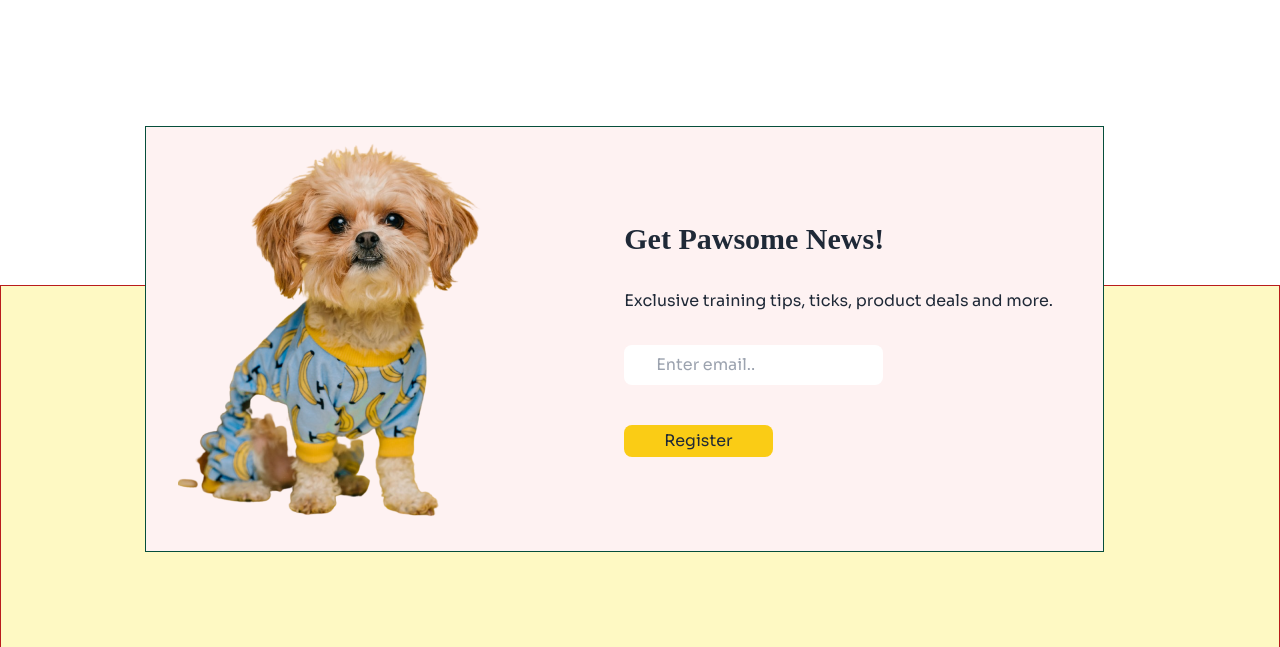
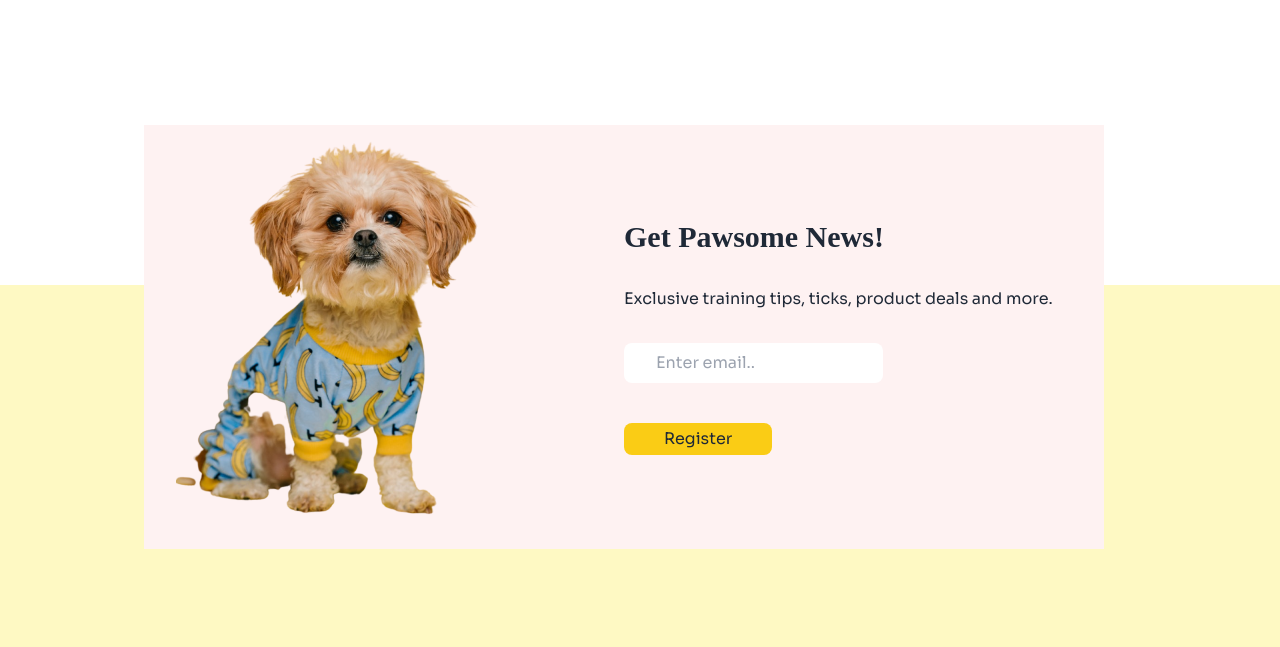
Before and after one commit to jstech-coder/Assignment-03, a plain HTML site: page index.html in a window 1280 px wide. Shown: the part 2448-3095 px from the top of the page. Drawn offline with nearby package versions, Linux system fonts and the light colour scheme; a web font is replaced by a local one.

Commit message:
some bug solving is added

```diff
--- a/index.html
+++ b/index.html
@@ -322,12 +322,12 @@
 
   <!-- footer-section -->
 
-  <footer class=" mx-auto mt-72 bg-yellow-100 p-10 relative border border-red-700 pt-96">
+  <footer class=" mx-auto mt-72 bg-yellow-100 p-10 relative pt-96">
 
     <!--image-section -->
 
     <div
-      class="md:w-9/12 mx-auto grid md:grid-cols-2 items-center border border-emerald-900 px-8 py-4 absolute -top-40 left-2 md:left-36 bg-red-50">
+      class="md:w-9/12 mx-auto grid md:grid-cols-2 items-center px-8 py-4 absolute -top-40 left-2 md:left-36 bg-red-50">
       <div>
         <img src="images/cute-pet-mid.png" alt="">
       </div>
```
